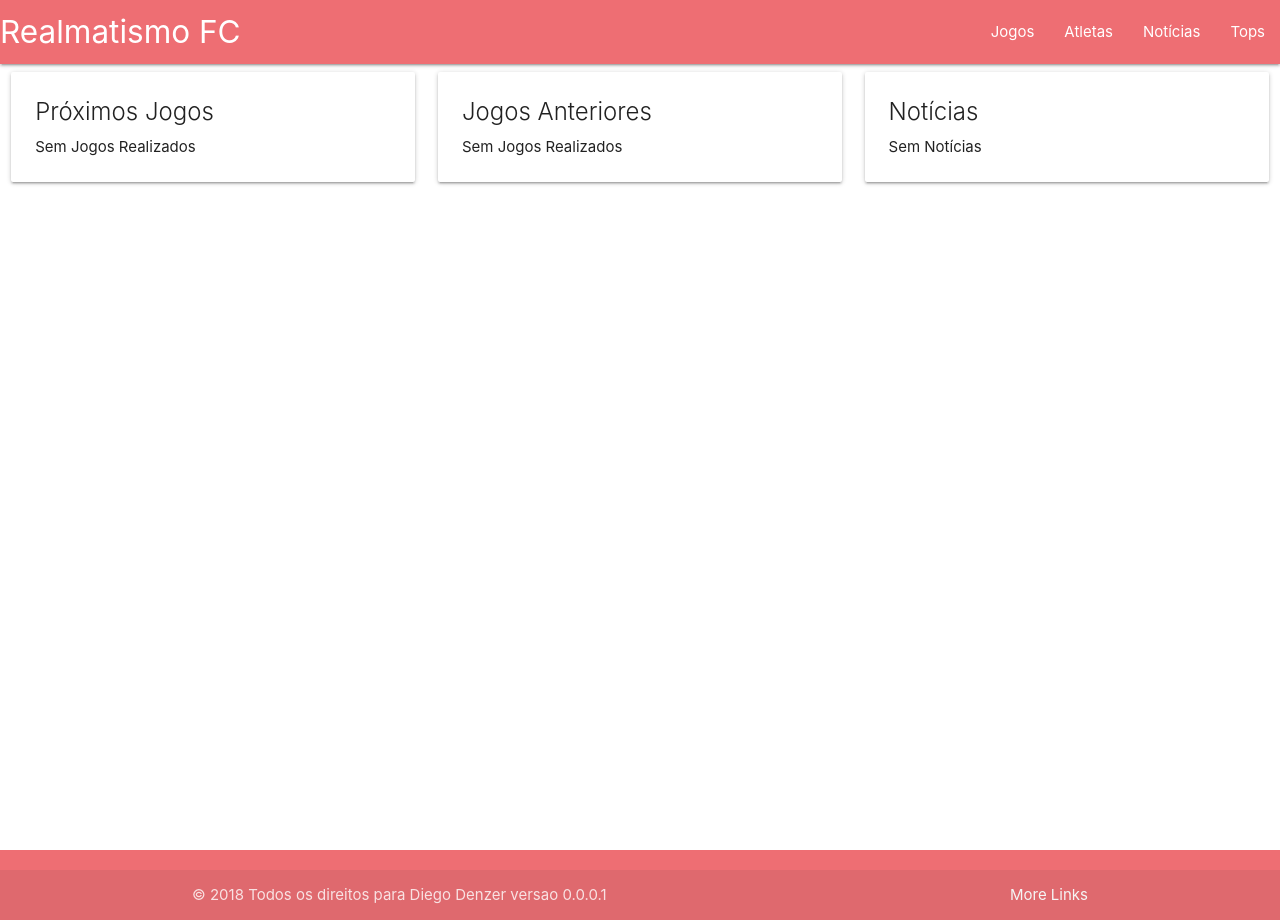
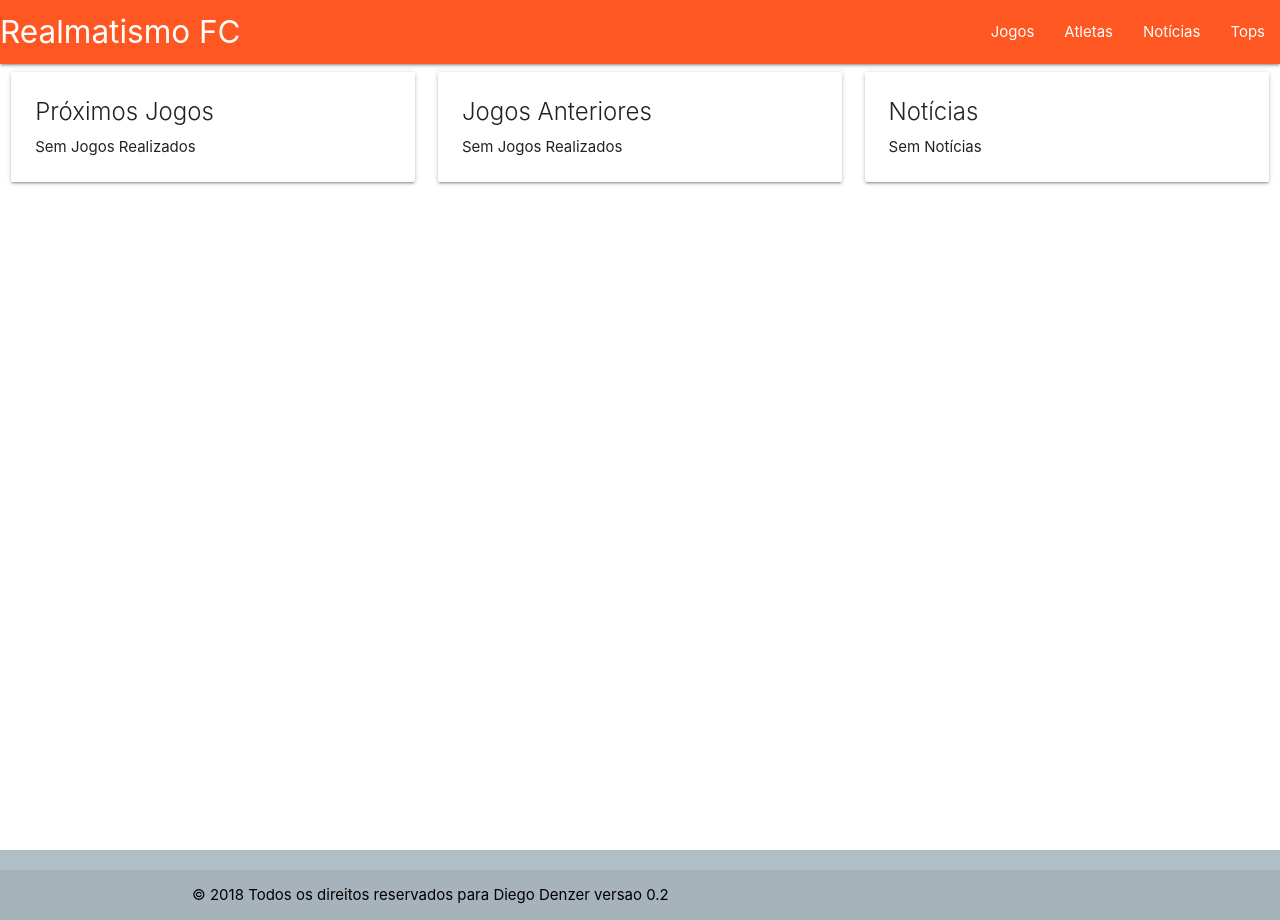
Before and after one commit to DiegoDenzer/realmatismo, a Django app: page / in a window 1280 px wide. Run offline with Django 3.2, Linux system fonts and the light colour scheme; data that the repository does not hold is empty; some libraries are stand-ins or nearby versions.

Commit message:
Colocando rodape

```diff
--- a/templates/base.html
+++ b/templates/base.html
@@ -16,7 +16,7 @@
 <body>
 
   <nav>
-    <div class="nav-wrapper">
+    <div class="nav-wrapper deep-orange">
       <a href="{% url 'home' %}" class="brand-logo">Realmatismo FC</a>
       <a href="#" data-target="slide-out" class="sidenav-trigger"><i class="material-icons">menu</i></a>
       <ul class="right hide-on-med-and-down">
@@ -30,7 +30,7 @@
 
   <ul class="sidenav" id="slide-out">
       <li><div class="user-view">
-      <div class="background">
+      <div class="background deep-orange">
 
       </div>
       <a href="#user"><img class="circle" src="../media/adversarios/real.png" width="1000px"></a>
@@ -49,7 +49,7 @@
     {% block main %}{% endblock %}
 </div>
 </main>
-  <footer class="page-footer">
+  <footer class="page-footer blue-grey lighten-3">
      {% include 'footer.html' %}
  </footer>
 
--- a/templates/footer.html
+++ b/templates/footer.html
@@ -1,7 +1,6 @@
 
-  <div class="footer-copyright">
-    <div class="container">
-    © 2018 Todos os direitos para Diego Denzer versao 0.0.0.1
-    <a class="grey-text text-lighten-4 right" href="#!">More Links</a>
+  <div class="footer-copyright ">
+    <div class="container black-text text-darken-2">
+        © 2018 Todos os direitos reservados para Diego Denzer versao 0.2
     </div>
   </div>
```
